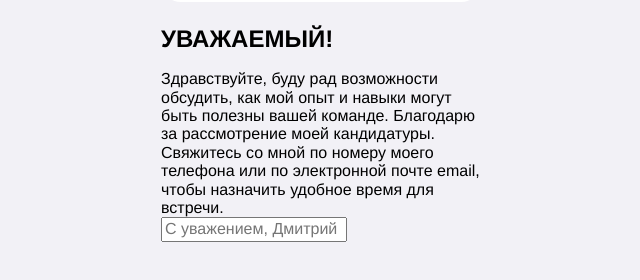
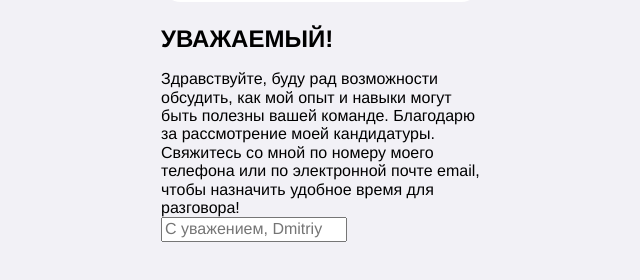
Before and after one commit to DmitriyAl777/DmitriyAl777.github.io, a plain HTML site: page index.html in a window 1280 px wide. Shown: the part 1211-1491 px from the top of the page, 319-959 px from the left. Drawn offline with Linux system fonts and the light colour scheme.

Commit message:
поменял значения на английское

```diff
--- a/index.html
+++ b/index.html
@@ -89,6 +89,6 @@ Kanban;</p>
    <footer>
       <body>
         <header>
-          <div>Здравствуйте, буду рад возможности обсудить, как мой опыт и навыки могут быть полезны вашей команде. Благодарю за рассмотрение моей кандидатуры. Свяжитесь со мной по номеру моего телефона или по электронной почте email, чтобы назначить удобное время для встречи.
+          <div>Здравствуйте, буду рад возможности обсудить, как мой опыт и навыки могут быть полезны вашей команде. Благодарю за рассмотрение моей кандидатуры. Свяжитесь со мной по номеру моего телефона или по электронной почте email, чтобы назначить удобное время для разговора!
 </div>
-            <input placeholder="С уважением, Дмитрий">
+            <input placeholder="С уважением, Dmitriy">
```
